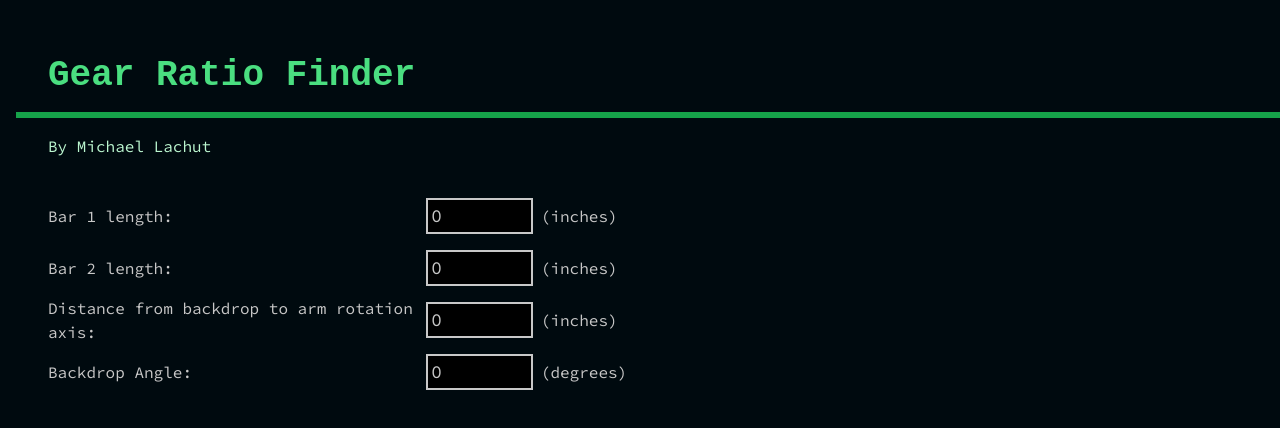
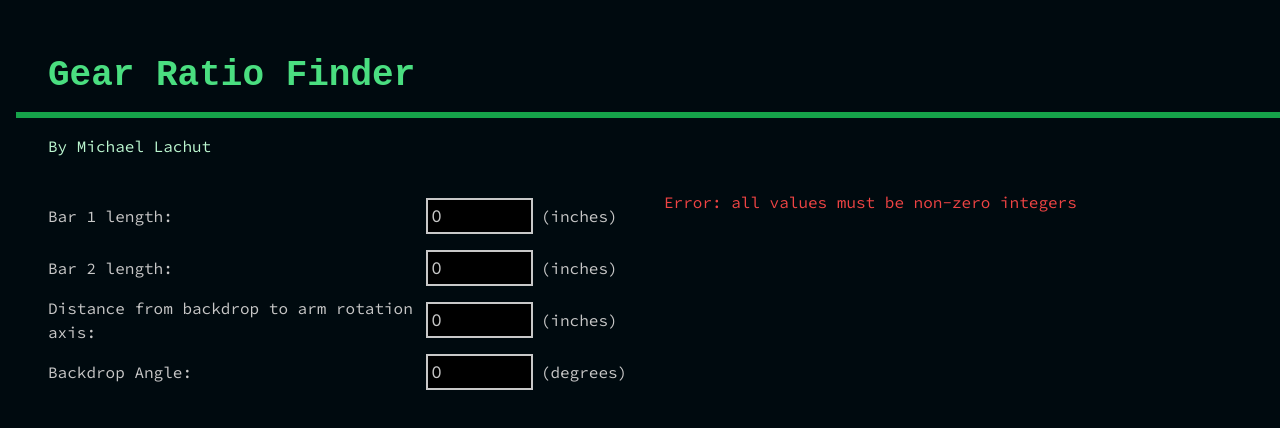
Before and after one commit to michaell4438/gear-ratio-finder, a Next.js app: page / in a window 1280 px wide. Shown: the top 428 px of the page. Built offline with nearby package versions, Linux system fonts and the light colour scheme.

Commit message:
added style

```diff
--- a/src/app/page.tsx
+++ b/src/app/page.tsx
@@ -31,7 +31,10 @@ export default function Home() {
             <p className={"my-auto"}>(degrees)</p>
           </div>
           <div className={`flex-row ${areValuesValid(bar1Length, bar2Length, armDistance, backdropAngle) ? 'flex' : 'hidden'}`}>
-            <p>Best gear ratio: {calculateBestGearRatio(parseInt(bar1Length), parseInt(bar2Length), parseInt(armDistance), parseInt(backdropAngle))}</p>
+            <p className={"text-green-400"}>Best gear ratio: {calculateBestGearRatio(parseInt(bar1Length), parseInt(bar2Length), parseInt(armDistance), parseInt(backdropAngle))}</p>
+          </div>
+          <div className={`${areValuesValid(bar1Length, bar2Length, armDistance, backdropAngle) ? 'hidden' : 'flex'}`}>
+            <p className={"text-red-500"}>Error: all values must be non-zero integers</p>
           </div>
         </div>
       </main>
```
